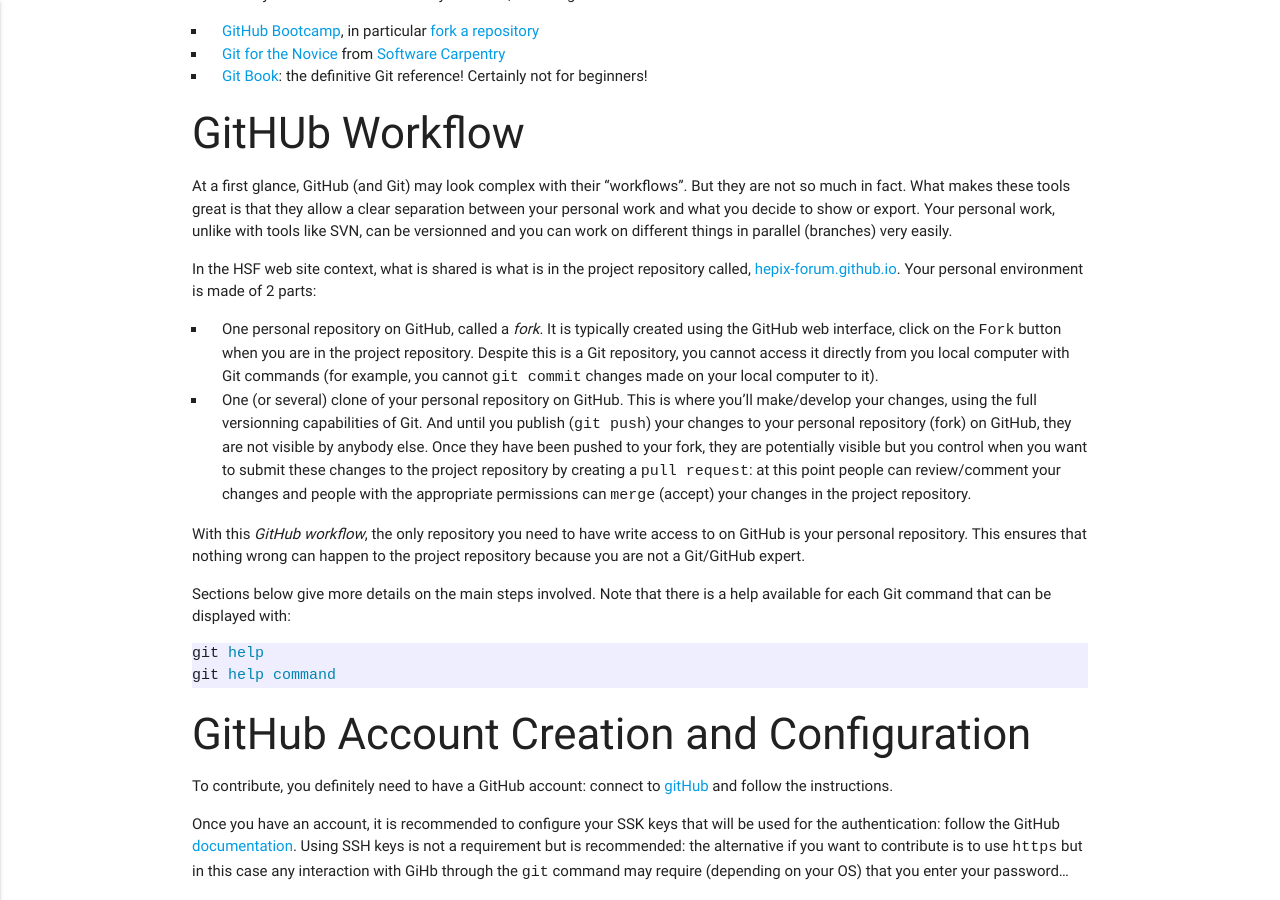
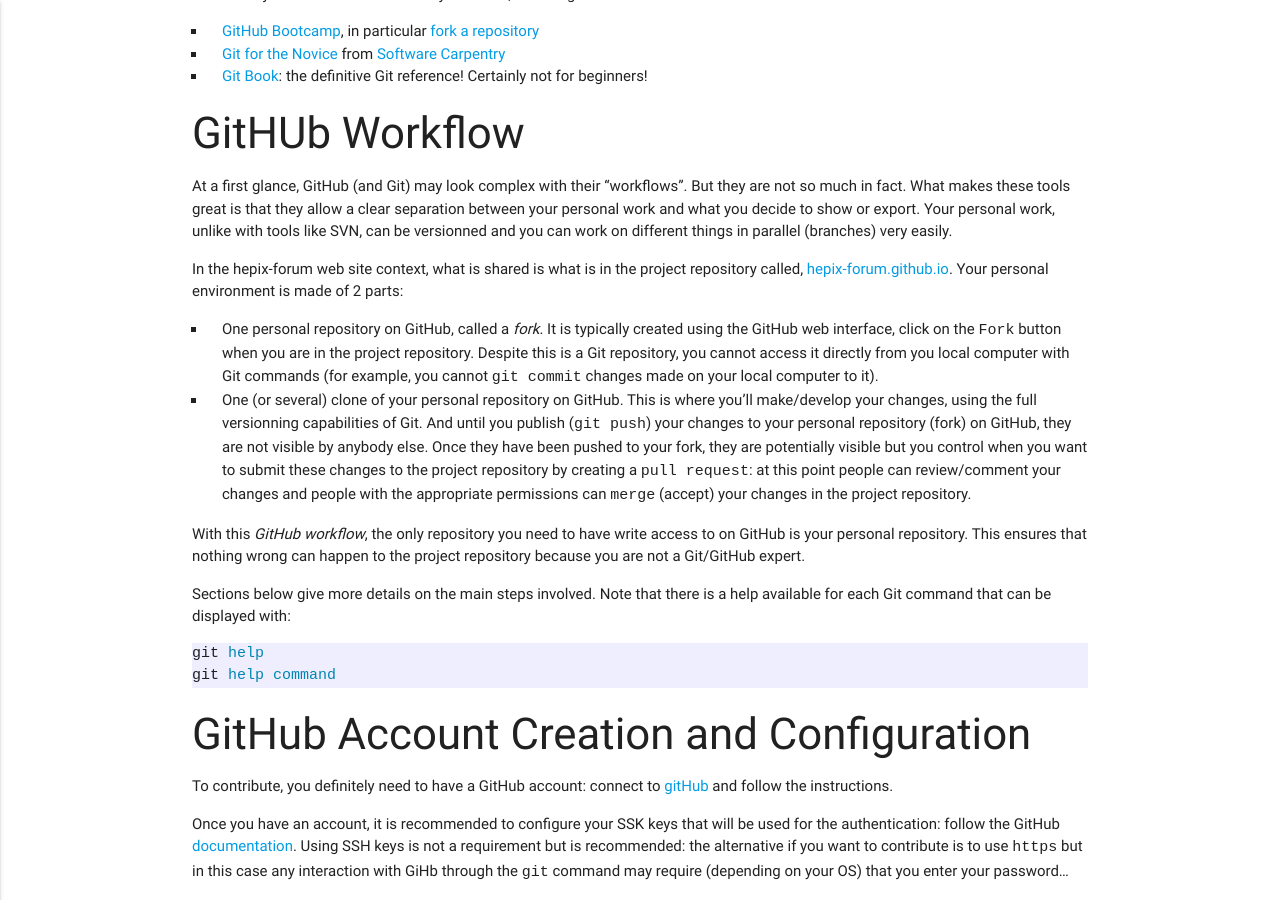
Before and after one commit to HEPiX-Forum/hepix-forum.github.io, a Jekyll site: the page built from _about/github-beginners.md, in a window 1280 px wide and 900 px high, scrolled down 373 px. Built offline with Jekyll 4.4.1, drawn with Linux system fonts in a browser that asks for light colours.

Commit message:
Fix remnant of HSF documentation

```diff
--- a/_about/github-beginners.md
+++ b/_about/github-beginners.md
@@ -27,7 +27,7 @@
 is that they allow a clear separation between your personal work and what you decide to show or export. Your personal work, unlike with tools
 like SVN, can be versionned and you can work on different things in parallel (branches) very easily.
 
-In the HSF web site context, what is shared is what is in the project repository called, [hepix-forum.github.io](https://github.com/hepix-forum/hepix-forum.github.io).
+In the hepix-forum web site context, what is shared is what is in the project repository called, [hepix-forum.github.io](https://github.com/hepix-forum/hepix-forum.github.io).
 Your personal environment is made of 2 parts:
 
 * One personal repository on GitHub, called a *fork*. It is typically created using the GitHub web interface, click on the `Fork` button when you are
```
